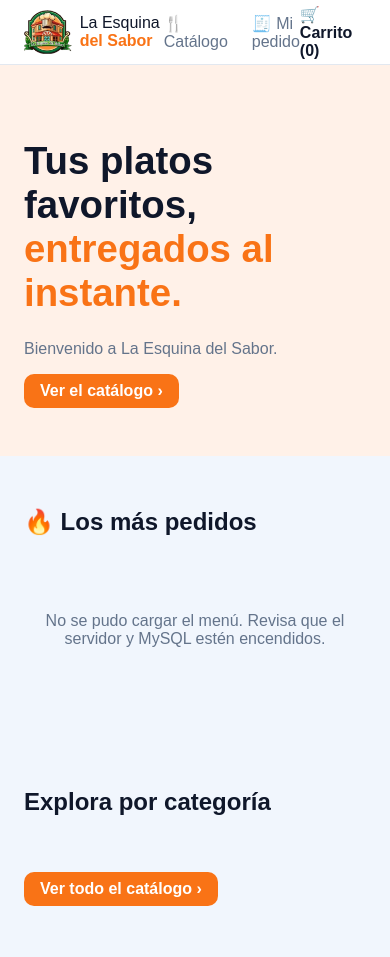
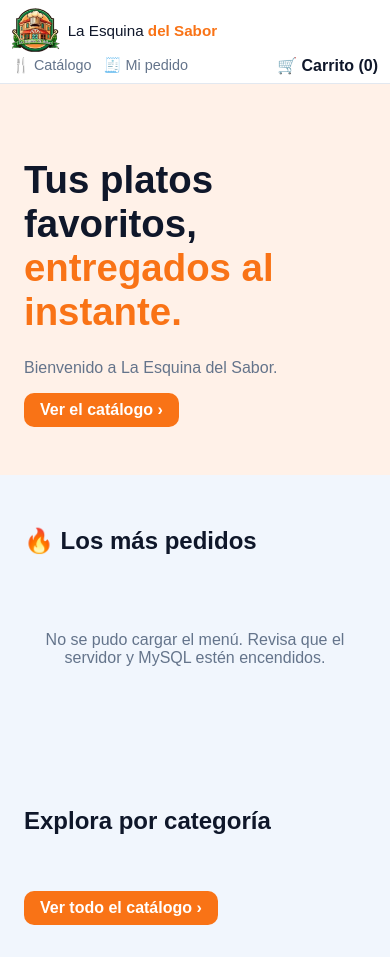
Before and after one commit to Capa8-byte/la-esquina-del-sabor, a website: page Parte1_diseno_y_base_de_datos/paginas/inicio.html in a window 390 px wide. Drawn offline with Linux system fonts and the light colour scheme; no server answers.

Commit message:
Agrega viewport, estilos de categorías y README

```diff
--- a/Parte1_diseno_y_base_de_datos/estilos/estilos.css
+++ b/Parte1_diseno_y_base_de_datos/estilos/estilos.css
@@ -626,3 +626,26 @@ h2 small {
     flex: 0 0 auto;
   }
 }
+/* Barra de arriba en celular */
+@media (max-width: 600px) {
+  .barra {
+    height: auto;
+    padding: 8px 12px;
+    flex-wrap: wrap;
+    gap: 4px 12px;
+  }
+
+  .enlaces {
+    gap: 12px;
+    font-size: 0.9rem;
+  }
+
+  .enlaces a,
+  .carrito {
+    white-space: nowrap;
+  }
+
+  .marca span {
+    font-size: 0.95rem;
+  }
+}
--- a/Parte1_diseno_y_base_de_datos/paginas/inicio.html
+++ b/Parte1_diseno_y_base_de_datos/paginas/inicio.html
@@ -2,6 +2,7 @@
 <html lang="es">
 <head>
   <meta charset="UTF-8">
+  <meta name="viewport" content="width=device-width, initial-scale=1">
   <title>La Esquina del Sabor</title>
   <link rel="stylesheet" href="/estilos/estilos.css">
 </head>
```
Also changed, not shown: README.md (added).
